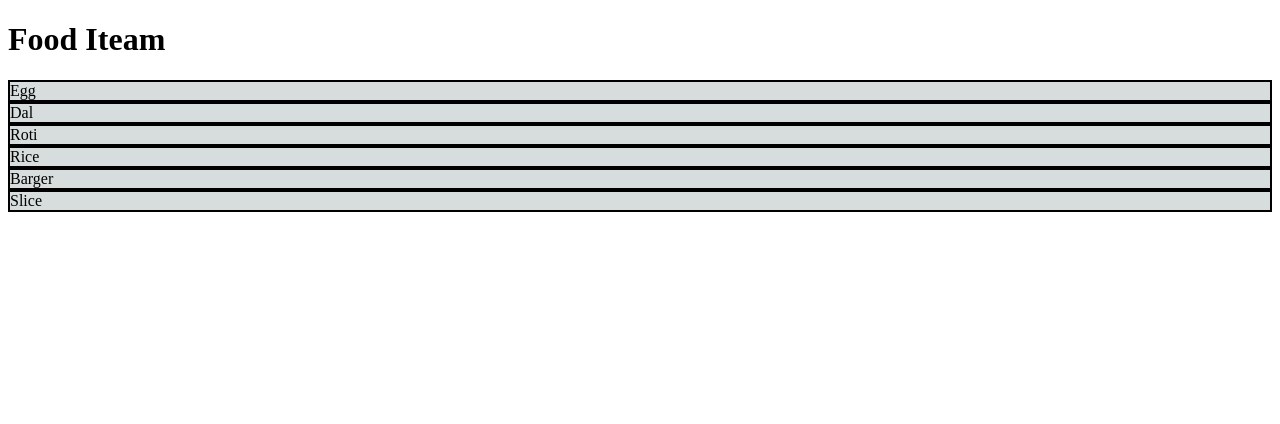
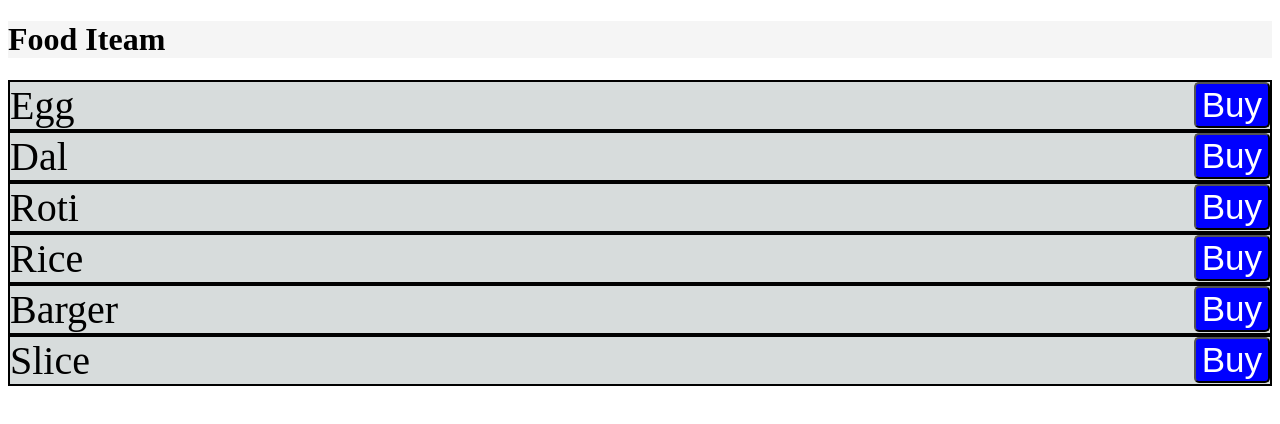
Before and after one commit to sadaashraf/inventory-management-system, a React (Vite) app in the folder frondend/: page /login in a window 1280 px wide. Shown: the top 424 px of the page. Built offline with nearby package versions, Linux system fonts and the light colour scheme.

Commit message:
practics

```diff
--- a/frondend/src/App.css
+++ b/frondend/src/App.css
@@ -2,11 +2,23 @@
     border: 2px solid;
     list-style: none; /* Removes the default bullet points */
     text-align: left; /* Ensures text is left-aligned*/
-
+    font-size: 40px;
 }
 
 .food {
     background-color:rgba(192, 201, 200, 0.637);
     padding: 0; /* Removes default padding */
     margin: 0; /* Removes default margin */
+    /* border-width: 10px;  */
+
 }
+.Button{
+    float: right;
+    font-size: 35px;
+    border-radius: 5px;
+    background-color:blue;
+    color: white;
+}
+.h1{
+    background-color: rgb(245, 245, 245);
+}
--- a/frondend/src/App.jsx
+++ b/frondend/src/App.jsx
@@ -7,7 +7,7 @@ function App() {
   let foodIteam=["Egg","Dal","Roti","Rice","Barger","Slice"]
   return (
     <>
-    <h1>Food Iteam</h1>
+    <h1 className='h1'>Food Iteam</h1>
       <FoodItem items={foodIteam}/>
       <Error items={foodIteam}/>
     </>
--- a/frondend/src/components/food/Item.jsx
+++ b/frondend/src/components/food/Item.jsx
@@ -1,9 +1,16 @@
 import React from 'react';
 const Item = ({ foodItem }) => {
+    const handleOnClick=()=>{
+        console.log(`${foodItem} being bought`)
+    }
     return (
+
         <li key={foodItem} className="kg-item">
             {foodItem}
+            <button className='Button'
+            onClick={()=>handleOnClick(foodItem)}>Buy</button>
         </li>
+
     );
 };
 
```
